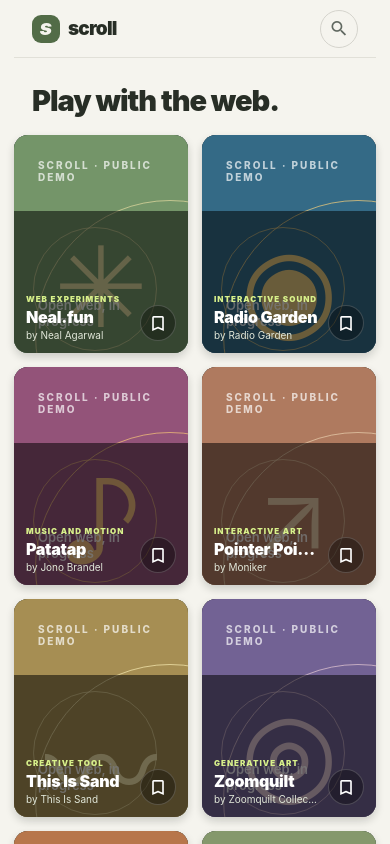
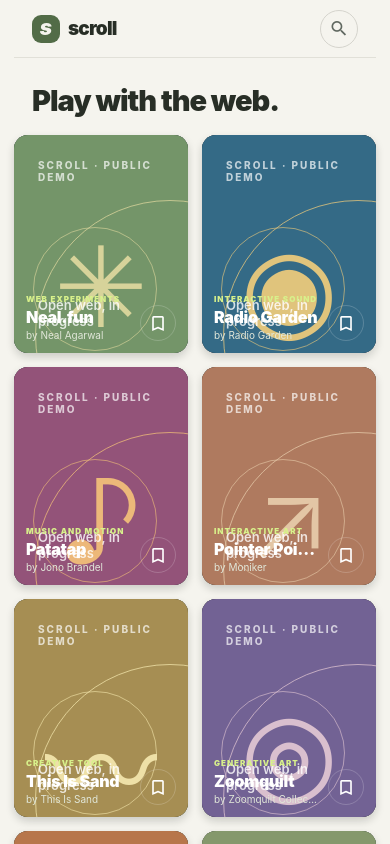
Before and after one commit to harmansingh671671-ops/Indie_Social, a React Native app in the folder apps/mobile/: screen / in a window 390 px wide. Built offline with nearby package versions, Linux system fonts and the light colour scheme.

Commit message:
style: make card overlay backgrounds transparent

```diff
--- a/apps/mobile/App.tsx
+++ b/apps/mobile/App.tsx
@@ -282,10 +282,10 @@ const styles = StyleSheet.create({
   gridContent: { paddingHorizontal: 14, paddingBottom: 28 },
   gridRow: { marginBottom: 14 },
   gridCard: { backgroundColor: '#1A241A', borderRadius: 14, overflow: 'hidden', shadowColor: '#101610', shadowOpacity: .18, shadowRadius: 8, shadowOffset: { width: 0, height: 4 }, elevation: 3, position: 'relative' },
-  gridBottomShade: { position: 'absolute', bottom: 0, left: 0, right: 0, height: '65%', backgroundColor: '#00000088' },
+  gridBottomShade: { position: 'absolute', bottom: 0, left: 0, right: 0, height: '65%', backgroundColor: 'transparent' },
   gridCardOverlay: { position: 'absolute', bottom: 0, left: 0, right: 0, padding: 12, flexDirection: 'row', alignItems: 'flex-end', justifyContent: 'space-between' },
   gridCardCategory: { fontSize: 8, letterSpacing: 1, color: '#D8F18B', fontWeight: '900' },
   gridCardTitle: { fontSize: 16, color: '#FFFFFF', fontWeight: '900', marginTop: 3, letterSpacing: -.3 },
   gridCardMaker: { fontSize: 10, color: '#E1E7D9', marginTop: 2 },
-  gridCardSaveBtn: { width: 36, height: 36, borderRadius: 18, backgroundColor: '#00000055', borderWidth: 1, borderColor: '#FFFFFF30', alignItems: 'center', justifyContent: 'center' },
+  gridCardSaveBtn: { width: 36, height: 36, borderRadius: 18, backgroundColor: 'transparent', borderWidth: 1, borderColor: '#FFFFFF30', alignItems: 'center', justifyContent: 'center' },
 });
```
